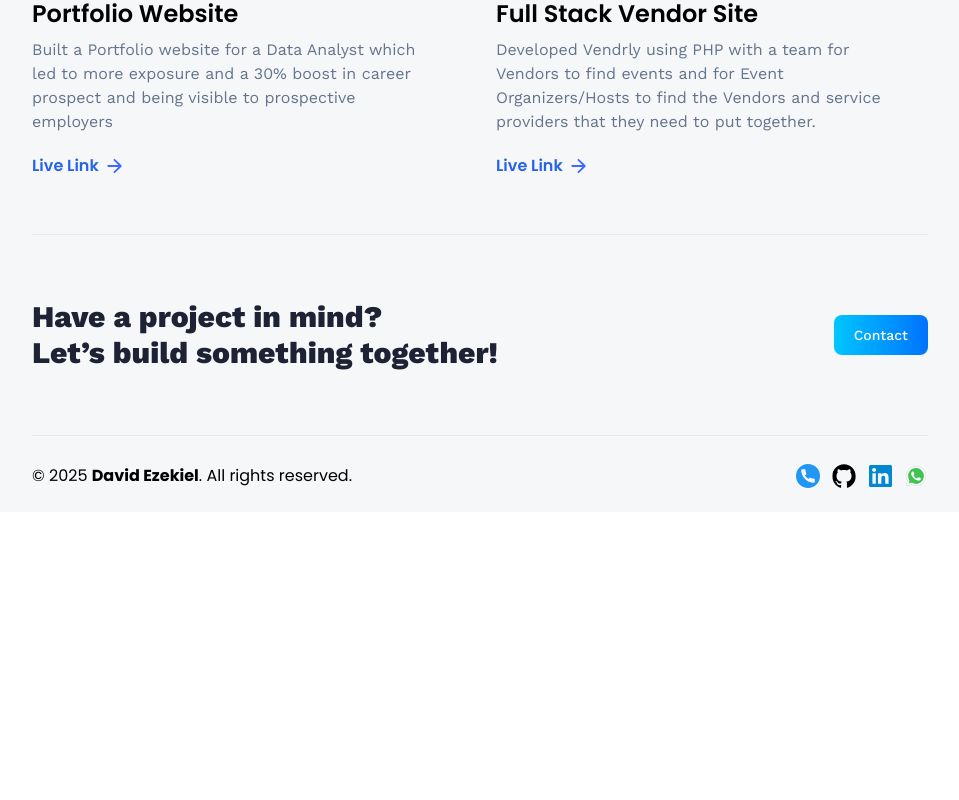
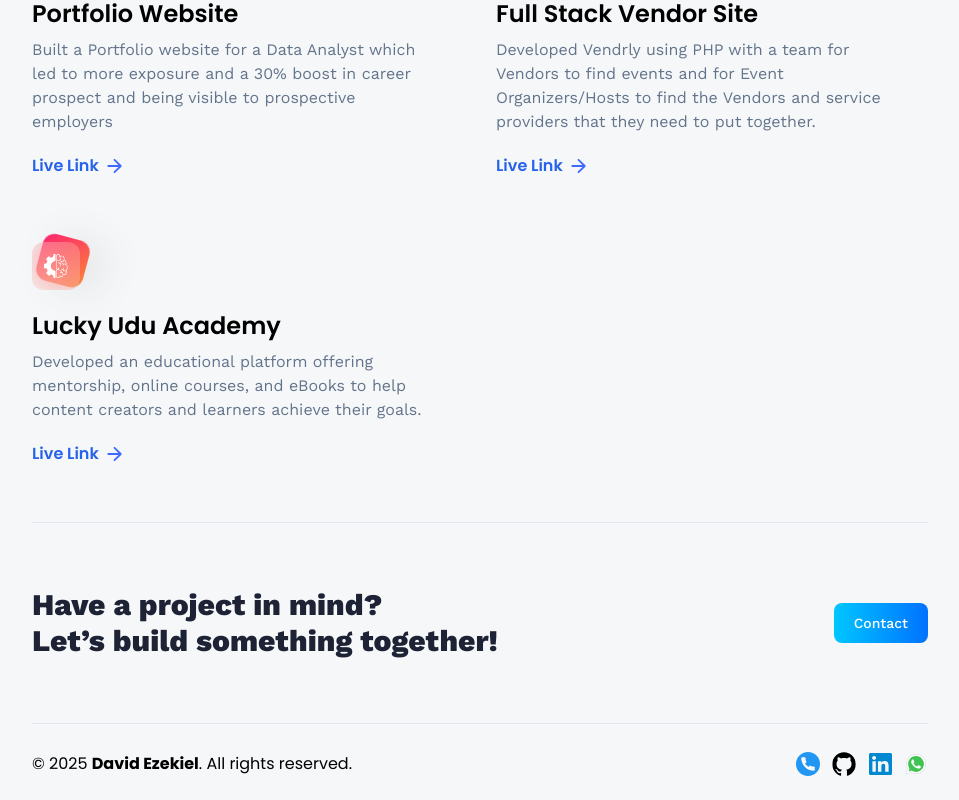
Before and after one commit to Talk2David1/My_3D_Portfolio, a React (Vite) app: page /projects in a window 1280 px wide. Shown: the part 1268-2068 px from the top of the page, without its empty margins (160-1119 px from the left). Before the commit the page ends 1780 px from the top, so only its background shows below. Built offline with nearby package versions, Linux system fonts and the light colour scheme; no server answers.

Commit message:
lucky udu

```diff
--- a/src/constants/index.js
+++ b/src/constants/index.js
@@ -257,6 +257,13 @@ export const projects = [
         name: 'Full Stack Vendor Site',
         description: 'Developed Vendrly using PHP with a team for Vendors to find events and for Event Organizers/Hosts to find the Vendors and service providers that they need to put together.',
         link: 'https://www.vendrly.com/',
+    },
+    {
+        iconUrl: summiz,
+        theme: 'btn-back-orange',
+        name: 'Lucky Udu Academy',
+        description: 'Developed an educational platform offering mentorship, online courses, and eBooks to help content creators and learners achieve their goals.',
+        link: 'https://lucky-udu.vercel.app/',
     }
     // {
     //     iconUrl: pricewise,
```
